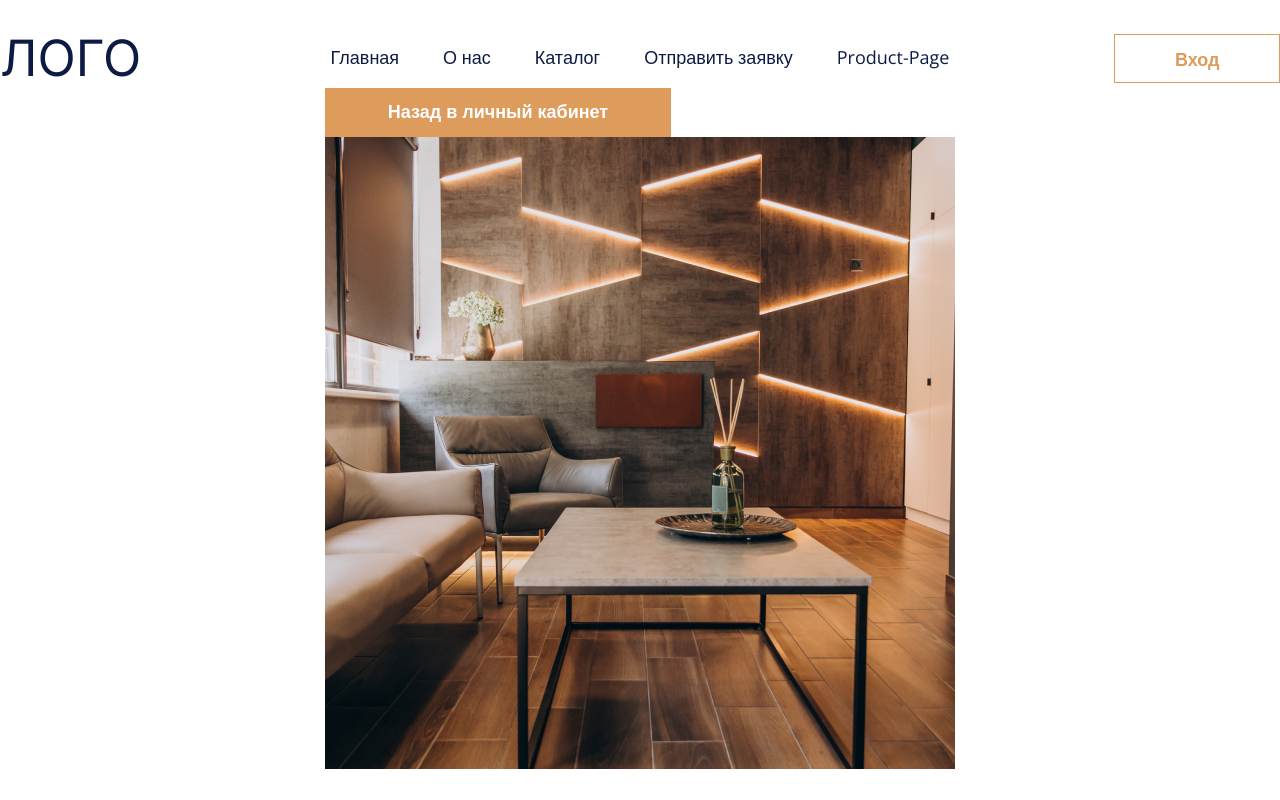
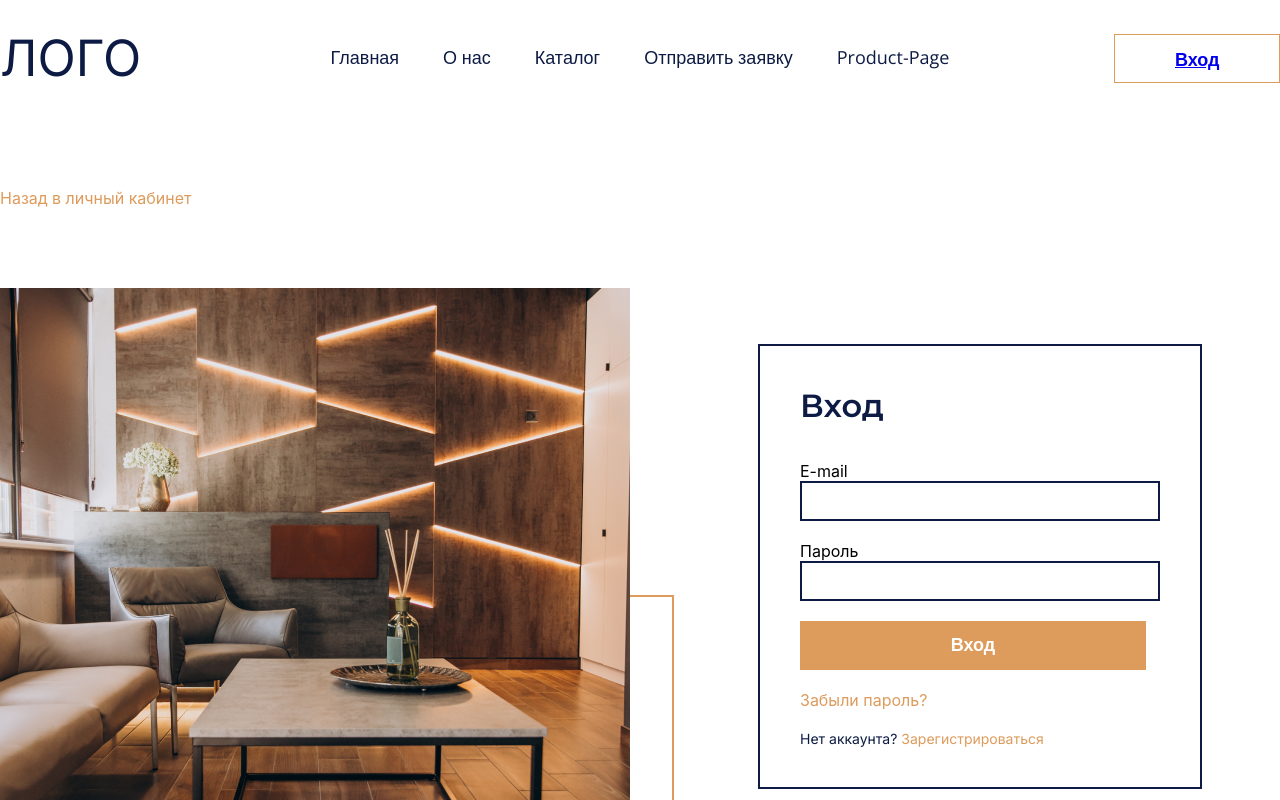
Before and after one commit to antaliadom-team/frontend, a React (Create React App) app: page /auth in a window 1280 px wide. Shown: the top 800 px of the page. Built offline with nearby package versions, Linux system fonts and the light colour scheme.

Commit message:
signin готов

```diff
--- a/src/components/forms/auth-form.js
+++ b/src/components/forms/auth-form.js
@@ -1,12 +1,12 @@
 import React from "react";
-import { Link, Route } from "react-router-dom";
+import { Link } from "react-router-dom";
 import styles from "./auth-form.module.css";
 
-const SignUp = () => {
+const EditProfile = () => {
   return (
-    <Route path="/signup">
+    <form className={styles.form}>
       <h2 className={styles.title}>Редактировать профиль</h2>
-      <Link className={styles.change_password} to="/change-password">
+      <Link className={styles.link} to="/auth/change-password">
         Изменить пароль
       </Link>
       <ul className={styles.list}>
@@ -39,8 +39,40 @@ const SignUp = () => {
         <button>Сохранить</button>
         <button>Отменить</button>
       </div>
-    </Route>
+    </form>
   );
 };
 
-export default SignUp;
+const SignIn = () => {
+  return (
+    <form className={`${styles.form} ${styles.sign_in}`}>
+      <div className={styles.container}>
+        <h2 className={styles.title}>Вход</h2>
+        <ul className={styles.list}>
+          <li className={styles.item}>
+            <p className={styles.itemTitle}>E-mail</p>
+            <input type="text" className={styles.input} />
+          </li>
+          <li className={styles.item}>
+            <p className={styles.itemTitle}>Пароль</p>
+            <input type="text" className={styles.input} />
+          </li>
+        </ul>
+        <div className={styles.buttons}>
+          <button>Вход</button>
+        </div>
+        <Link className={styles.link} to="/auth/change-password">
+          Забыли пароль?
+        </Link>
+        <p className={styles.text}>
+          Нет аккаунта?&nbsp;
+          <Link className={styles.link} to="/auth/signup">
+            Зарегистрироваться
+          </Link>
+        </p>
+      </div>
+    </form>
+  );
+};
+
+export { EditProfile, SignIn };
--- a/src/components/forms/auth-form.module.css
+++ b/src/components/forms/auth-form.module.css
@@ -0,0 +1,50 @@
+.form {
+    border: 2px solid var(--text-color);
+}
+
+.sign_in {
+    margin-top: 56px;
+}
+
+.container {
+    margin: 40px;
+}
+
+.title {
+    margin-bottom: 36px;
+    font-family: "Montserrat", sans-serif;
+    font-size: 32px;
+    line-height: 39px;
+    font-weight: 600;
+    color: var(--text-color);
+}
+
+.list {
+    list-style: none;
+}
+
+.input {
+    margin-bottom: 20px;
+    width: 360px;
+    height: 40px;
+    border: 2px solid var(--text-color);
+}
+
+.link {
+    text-decoration: none;
+    color: var(--border-color);
+}
+
+.buttons {
+    margin-bottom: 20px;
+    width: 166px;
+}
+
+.text {
+    margin-top: 20px;
+    font-family: "Inter";
+    font-size: 14px;
+    line-height: 17px;
+    font-weight: 400;
+    color: var(--text-color);
+}
--- a/src/components/header/header.js
+++ b/src/components/header/header.js
@@ -1,5 +1,5 @@
 import styles from "./header.module.css";
-import { NavLink, useLocation } from "react-router-dom";
+import { NavLink, useLocation, Link } from "react-router-dom";
 import { useEffect, useState } from "react";
 
 const Header = () => {
@@ -13,12 +13,12 @@ const Header = () => {
     setFormTarget(document.getElementById("send"));
   }, [location]);
 
-  const handleClick = event => {
+  const handleClick = (event) => {
     event.preventDefault();
     if (event.target.href === "http://localhost:3000/#about") {
-      aboutTarget.scrollIntoView({ behavior: 'smooth', block: 'start' });
+      aboutTarget.scrollIntoView({ behavior: "smooth", block: "start" });
     } else if (event.target.href === "http://localhost:3000/#send") {
-      formTarget.scrollIntoView({ behavior: 'smooth', block: 'start' });
+      formTarget.scrollIntoView({ behavior: "smooth", block: "start" });
     }
   };
 
@@ -38,10 +38,7 @@ const Header = () => {
               </NavLink>
             </li>
             <li className={styles.item}>
-              <a
-                href="#about"
-                onClick={handleClick}
-                className={styles.link}>
+              <a href="#about" onClick={handleClick} className={styles.link}>
                 О нас
               </a>
             </li>
@@ -53,10 +50,7 @@ const Header = () => {
               </NavLink>
             </li>
             <li className={styles.item}>
-              <a
-                  href="#send"
-                  onClick={handleClick}
-                  className={styles.link}>
+              <a href="#send" onClick={handleClick} className={styles.link}>
                 Отправить заявку
               </a>
             </li>
@@ -69,7 +63,9 @@ const Header = () => {
             </li>
           </ul>
         </nav>
-        <button className={styles.button}>Вход</button>
+        <button className={styles.button}>
+          <Link to="/auth">Вход</Link>
+        </button>
       </header>
     </div>
   );
--- a/src/pages/auth/auth.js
+++ b/src/pages/auth/auth.js
@@ -1,23 +1,25 @@
 import styles from "./auth.module.css";
 import signupImage from "../../images/reg-auth.png";
-import { Routes, Route } from "react-router-dom";
-import SignUp from "../../components/forms/auth-form";
+import { Routes, Route, Link } from "react-router-dom";
+import { EditProfile, SignIn } from "../../components/forms/auth-form";
 
 const Auth = () => {
   return (
-    <section className={styles.signup}>
-      <button className={styles.back_to_lk_btn}>Назад в личный кабинет</button>
+    <section className={styles.auth}>
+      <Link className={styles.back_to_lk_btn}>Назад в личный кабинет</Link>
       <div className={styles.container}>
-        <div className={styles.image}>
-          <img src={signupImage} alt="фото комнаты" />
+        <div className={styles.image_and_block}>
+          <img className={styles.image} src={signupImage} alt="фото комнаты" />
           <div className={styles.block} />
         </div>
-        <Routes className={styles.form}>
-          <Route path="/auth" element={<SignUp />} />
-          <Route path="/signup" element={<SignUp />} />
-          <Route path="/change-password" element={<SignUp />} />
-          <Route path="/change-profile" element={<SignUp />} />
-        </Routes>
+        <div className={styles.form}>
+          <Routes className={styles.form}>
+            <Route path="/" element={<SignIn />} />
+            <Route path="/signup" element={<SignIn />} />
+            <Route path="/change-password" element={<SignIn />} />
+            <Route path="/change-profile" element={<EditProfile />} />
+          </Routes>
+        </div>
       </div>
     </section>
   );
--- a/src/pages/auth/auth.module.css
+++ b/src/pages/auth/auth.module.css
@@ -0,0 +1,40 @@
+.back_to_lk_btn {
+    text-decoration: none;
+    color: var(--border-color);
+}
+
+.auth {
+    margin: 100px auto;
+    width: 1280px;
+}
+
+.container {
+    margin-top: 80px;
+    display: flex;
+    min-height: 678px;
+}
+
+.image_and_block {
+    position: relative;
+}
+
+.block {
+    position: absolute;
+    z-index: 0;
+    right: -44px;
+    bottom: 0;
+    width: 674px;
+    height: 371px;
+    border: 2px solid var(--border-color);
+}
+
+.image {
+    position: relative;
+    z-index: 1;
+    width: 630px;
+    height: 632px;
+}
+
+.form {
+    margin-left: 128px;
+}
```
